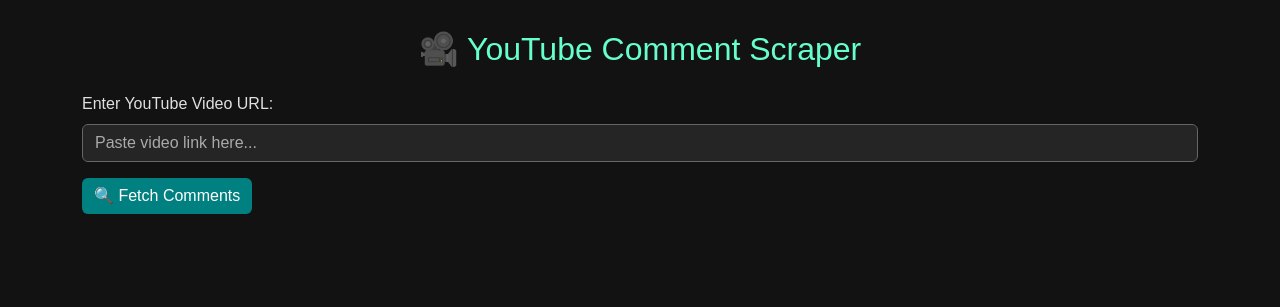
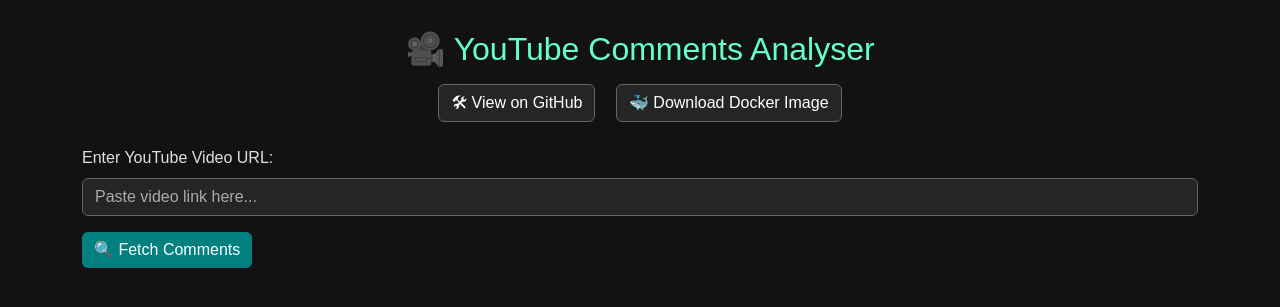
Before and after one commit to davydantoniuk/youtube-sentiment-analyser, a Flask app: page / in a window 1280 px wide. Shown: the top 307 px of the page. Run offline with Flask 3, Linux system fonts and the light colour scheme; parts of the project's set-up code (start-up, migrations or seed data) failed here and were passed over; some libraries are stand-ins or nearby versions.

Commit message:
add GitHub and Docker links

```diff
--- a/app/templates/index.html
+++ b/app/templates/index.html
@@ -77,7 +77,18 @@
 
 <body>
     <div class="container">
-        <h2>🎥 YouTube Comment Scraper</h2>
+        <h2>🎥 YouTube Comments Analyser</h2>
+
+        <div class="text-center mt-3">
+            <a href="https://github.com/davydantoniuk/youtube-sentiment-analyser" target="_blank"
+                class="btn btn-outline-light mx-2">
+                🛠 View on GitHub
+            </a>
+            <a href="https://hub.docker.com/r/davydantoniuk/youtube-sentiment-analyser" target="_blank"
+                class="btn btn-outline-info mx-2">
+                🐳 Download Docker Image
+            </a>
+        </div>
 
         <!-- Progress Bar -->
         <div id="progress-section" class="mt-3" style="display:none;">
```
